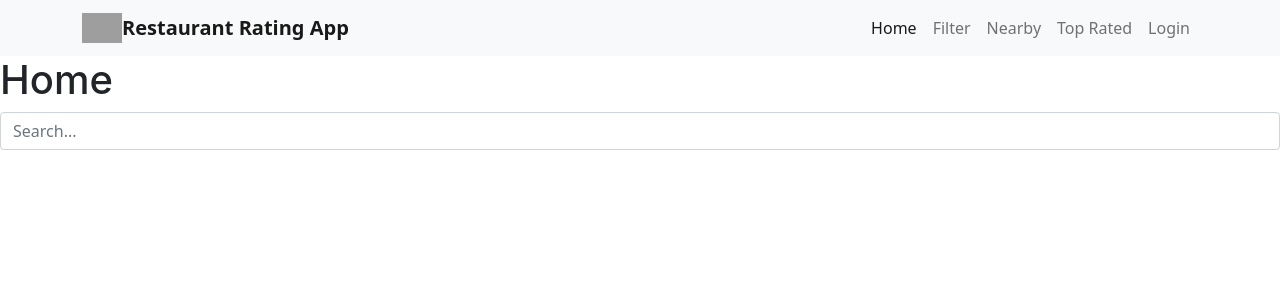
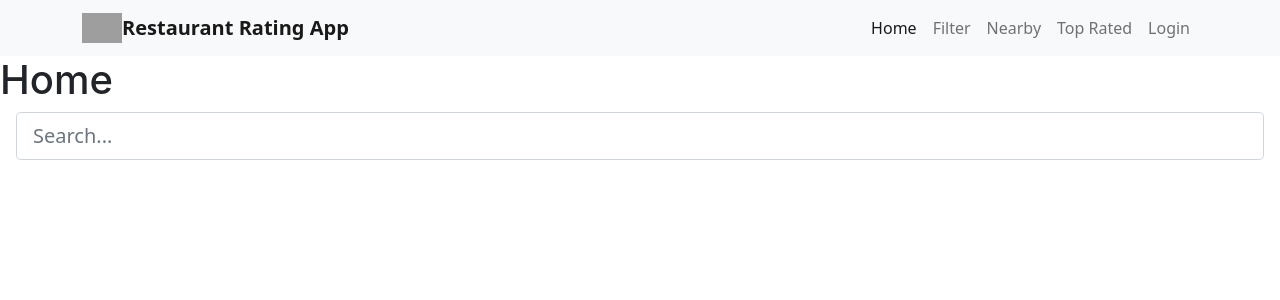
Before and after one commit to rba1aji/restoview, a React (Create React App) app: page / in a window 1280 px wide. Shown: the top 300 px of the page. Built offline with nearby package versions, Linux system fonts and the light colour scheme; grey boxes are pictures that could not be loaded.

Commit message:
1 file modified

```diff
--- a/src/components/Search.js
+++ b/src/components/Search.js
@@ -54,14 +54,18 @@ export default function Search() {
 
   return (
     <>
+      <div className="ms-3 me-3">
       <FormControl
         // autoFocus
+        size="lg"
         className=""
         placeholder="Search..."
         ref={searchInputRef}
         onChange={HandleInputChange}
       />
+      <br/>
       <ShowSuggestions />
+      </div>
     </>
   );
 }
```
